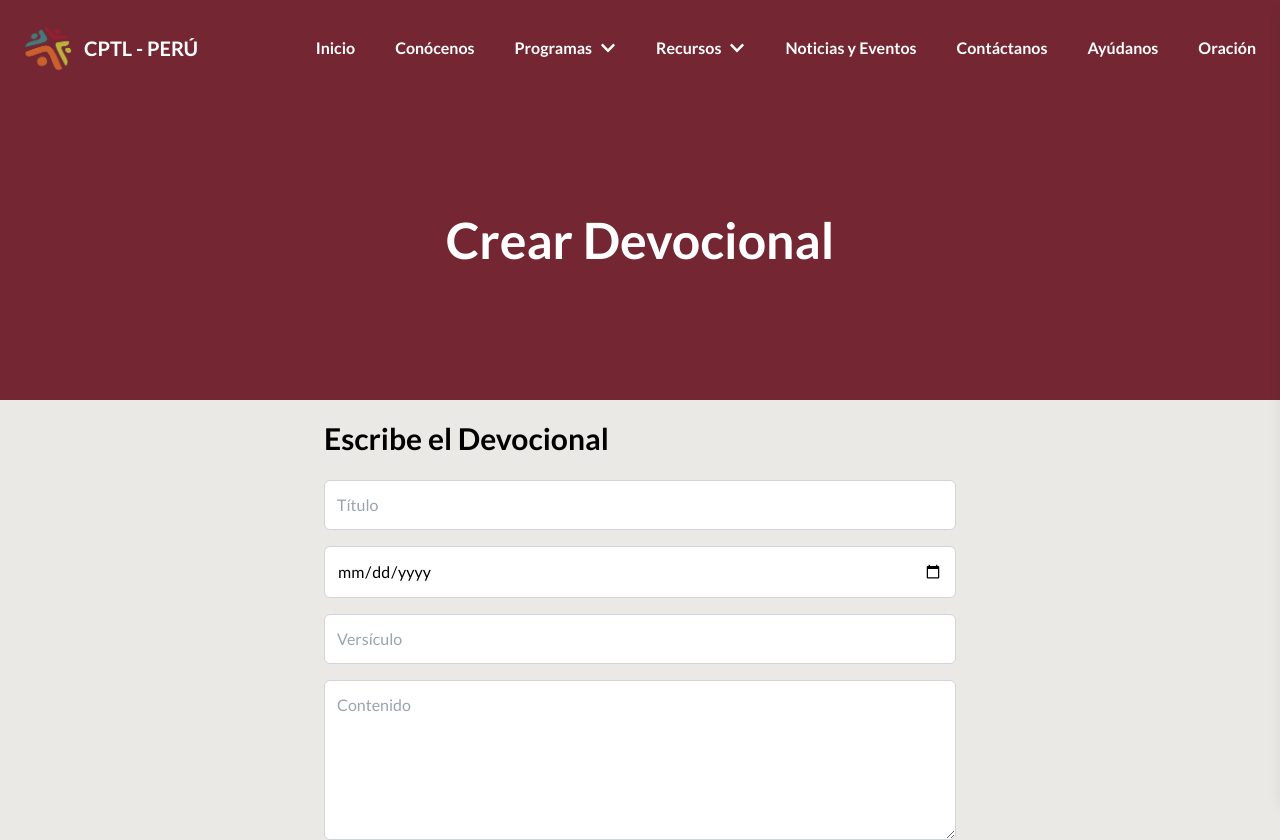
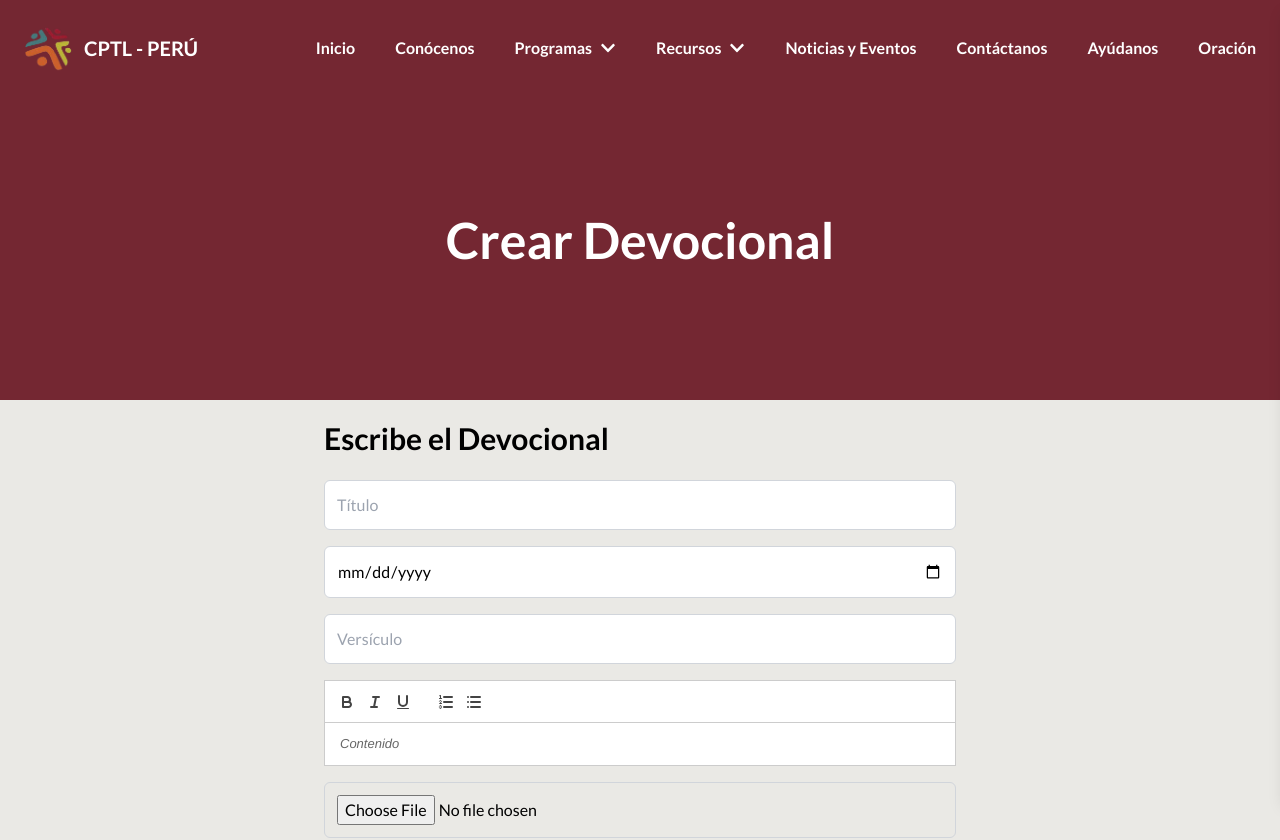
Before and after one commit to CarlosSivincha/cptln_frontend, a React (Vite) app: page /devoAd in a window 1280 px wide. Shown: the top 840 px of the page. Built offline with nearby package versions, Linux system fonts and the light colour scheme; no server answers.

Commit message:
first commit

```diff
--- a/src/pages/Admin/pages/DevoAdmin/index.jsx
+++ b/src/pages/Admin/pages/DevoAdmin/index.jsx
@@ -1,9 +1,10 @@
 import { useState } from "react";
 import { format } from "date-fns"; // Asegúrate de tener esta importación si vas a formatear la fecha
 import { es } from "date-fns/locale"; // Importa la localización si es necesario
+import ReactQuill from "react-quill"; // Importa ReactQuill
 import Header from "@/pages/client/components/Header"; // Asegúrate de que esta ruta sea correcta
 import { registrarDevo } from "../../../../Api/Devo";
-
+import "react-quill/dist/quill.snow.css";
 
 const YourFormComponent = () => {
 
@@ -28,6 +29,7 @@ const YourFormComponent = () => {
     }
     const handleParrafo = (html) => {
         setParrafo(html)
+        console.log(parrafo)
     }
     const handleFecha = (event) => {
         setFecha(event.target.value)
@@ -50,6 +52,12 @@ const YourFormComponent = () => {
             console.log(error)
         }
     }
+    const modules = {
+        toolbar: [
+            ['bold', 'italic', 'underline'],
+            [{ 'list': 'ordered' }, { 'list': 'bullet' }],
+        ],
+    };
 
     return (
         <>
@@ -80,12 +88,14 @@ const YourFormComponent = () => {
                         placeholder="Versículo"
                         className="w-full p-3 border border-gray-300 rounded-md focus:outline-none focus:ring-2 focus:ring-l_color_y-600"
                     />
-                    <textarea
+
+                    <ReactQuill
+                        className="bg-white"
+                        modules={modules}
                         name="parrafo"
                         value={parrafo}
                         onChange={handleParrafo}
                         placeholder="Contenido"
-                        className="w-full h-40 p-3 border border-gray-300 rounded-md focus:outline-none focus:ring-2 focus:ring-l_color_y-600"
                     />
                     <input
                         type="file"
```
